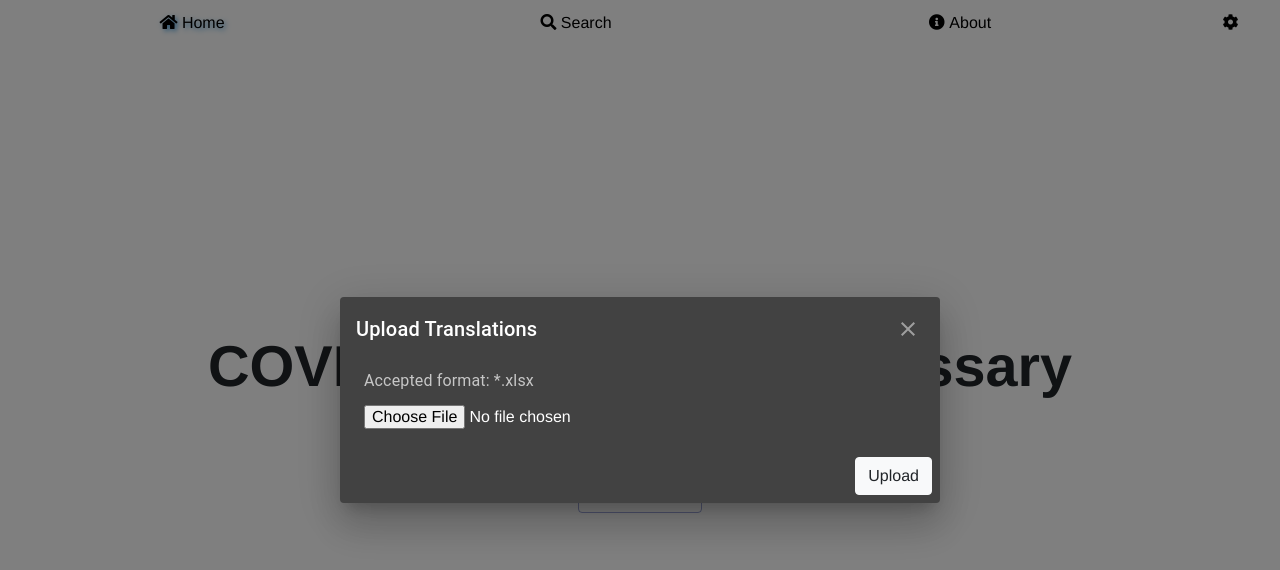
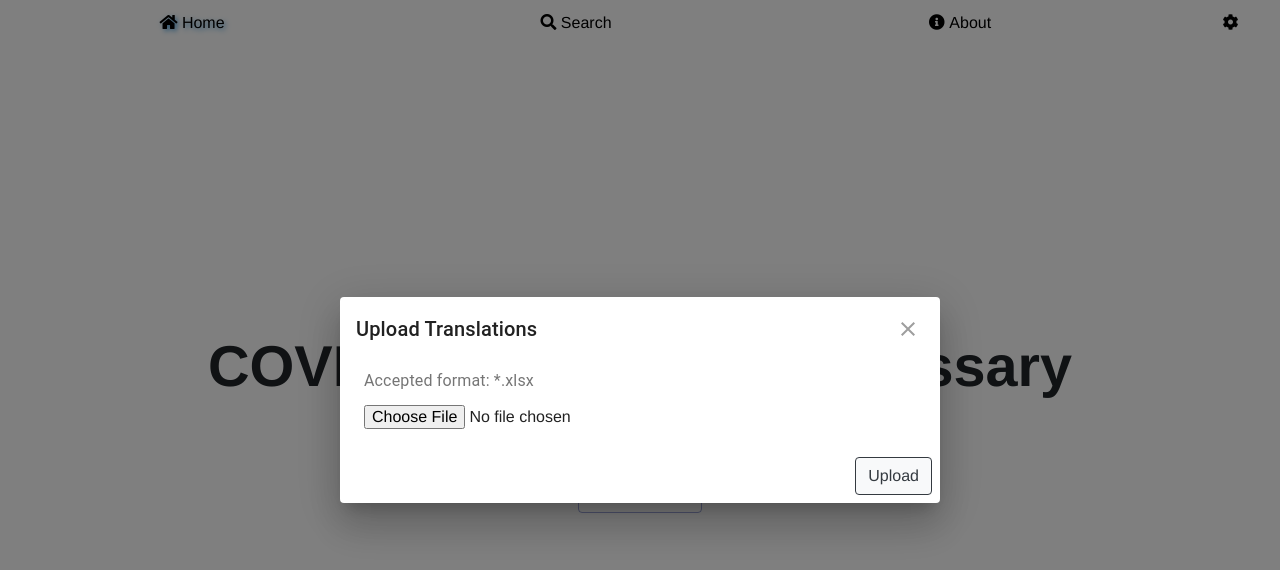
Before and after one commit to UoaWDCC/wdcc-cmlg-frontend, a React (Create React App) app: page / in a window 1280 px wide. Both pictures are taken after a click on the button "OPEN MODAL". Shown: the top 570 px of the page. Built offline with nearby package versions, Linux system fonts and the light colour scheme.

Commit message:
[CMLG-040] adding darkmode to the upload popup
Moving all CSS to one CSS.js file
Changing classes applied on component based on if the system is in darkmode or not

```diff
--- a/src/components/UploadPopUp.js
+++ b/src/components/UploadPopUp.js
@@ -1,42 +1,18 @@
 import { DialogContent, DialogContentText, DialogActions, IconButton, Typography, withStyles } from '@material-ui/core';
-import { createMuiTheme, ThemeProvider } from '@material-ui/core/styles';
 import CloseIcon from '@material-ui/icons/Close';
 import { Dialog, Button } from '@material-ui/core';
 import MuiDialogTitle from '@material-ui/core/DialogTitle';
 
-import React, { useMemo, useState } from 'react';
-import "../css/UploadPopUp.css";
-
-// From https://material-ui.com/components/dialogs/#customized-dialogs
-const styles = (theme) => ({
-    root: {
-        margin: 0,
-        padding: theme.spacing(2),
-    },
-    closeButton: {
-        position: 'absolute',
-        right: theme.spacing(1),
-        top: theme.spacing(1),
-        color: theme.palette.grey[500],
-    },
-});
+import React, { useState } from 'react';
+import useStyles from '../css/UploadPopupsCss';
 
 const errorMsgText = {
     invalidExtension: "Invalid file extension ",
     invalidHeaders: "Invalid file format – Columns must be in the following order: Chinese, Pinyin, English, Italian, Arabic, Serbian, Croatian, Russian, German, Hebrew,  French,  Hungarian,  Slovak,  Spanish, Português, Türkçe, Greek, Romanian"
 }
 
-function UploadPopUp() {
-    const darkMode = true;
-    const theme = useMemo(
-        () =>
-            createMuiTheme({
-                palette: {
-                    type: darkMode ? 'dark' : 'light',
-                },
-            }),
-        [darkMode],
-    );
+function UploadPopUp({ darkMode }) {
+    const classes = useStyles();
 
     const [file, setFile] = useState();
     const [error, setError] = useState("");
@@ -75,13 +51,20 @@ function UploadPopUp() {
     };
 
     // From https://material-ui.com/components/dialogs/#customized-dialogs
-    const DialogTitle = withStyles(styles)((props) => {
-        const { children, classes, onClose, ...other } = props;
+    const DialogTitle = ((props) => {
+        const { children, onClose, ...other } = props;
         return (
-            <MuiDialogTitle disableTypography className={classes.root} {...other}>
+            <MuiDialogTitle disableTypography classes={{
+                root: classes.dialogTitle
+            }} {...other}>
                 <Typography variant="h6">{children}</Typography>
                 {onClose ? (
-                    <IconButton aria-label="close" className={classes.closeButton} onClick={onClose}>
+                    <IconButton aria-label="close"
+                        classes={{
+                            root: `${classes.dialogCloseButton} ${darkMode ? classes.dialogCloseButtonDark : ""}`
+                        }}
+                        onClick={onClose}
+                    >
                         <CloseIcon />
                     </IconButton>
                 ) : null}
@@ -96,23 +79,33 @@ function UploadPopUp() {
                 Open modal
             </Button>
             {/* TO BE REMOVED */}
-            <ThemeProvider theme={theme}>
-                <Dialog open={open} onClose={handleClose} aria-labelledby="form-dialog-title" fullWidth={true} maxWidth='sm'>
+            <Dialog
+                open={open} onClose={handleClose} aria-labelledby="form-dialog-title"
+                fullWidth={true} maxWidth='sm'
+                classes={{
+                    paper: darkMode ? classes.dialogPaper : ""
+                }}
+            >
                 <DialogTitle id="form-dialog-title" onClose={handleClose}>Upload Translations</DialogTitle>
                 <DialogContent>
-                        <DialogContentText>
+                    <DialogContentText classes={{
+                        root: darkMode ? classes.dialogContentTextDark : ""
+                    }}>
                         Accepted format: *.xlsx
                     </DialogContentText>
                     <input type="file" accept=".xlsx" onChange={onFileChangeHandler} />
-                        <p id="error-msg">{error}</p>
+                    <p
+                        className={ `${ classes.errorMsg } ${ darkMode ? classes.errorMsgDark : classes.errorMsgLight }` }
+                    >
+                        {error}
+                    </p>
                 </DialogContent>
                 <DialogActions>
-                        <button onClick={handleUploadSubmit} className={`btn btn-light`}>Upload</button>
+                    <button onClick={handleUploadSubmit} className={
+                        `btn btn-light btn-outline-dark ${ darkMode? "btn-dark-mode" : "" } `}
+                    >Upload</button>
                 </DialogActions>
             </Dialog>
-            </ThemeProvider>
-
-
         </div>
     );
 }
--- a/src/components/WelcomePage.js
+++ b/src/components/WelcomePage.js
@@ -13,7 +13,7 @@ class WelcomePage extends React.Component {
                     <button type="button" className={ ` btn welcomeBtn btn-outline-dark
                     ${ this.props.darkMode? "btn-dark-mode" : "" } ` }>Start searching</button>
                 </Link>
-                <UploadPopUp></UploadPopUp>
+                <UploadPopUp darkMode={this.props.darkMode}></UploadPopUp>
             </div>
 
         );
--- a/src/css/UploadPopUp.css
+++ /dev/null
@@ -1,6 +0,0 @@
-#error-msg {
-    font-family: Arial, Helvetica, sans-serif;
-    color: red;
-    margin-top: 12px;
-    margin-bottom: 0px;
-}
--- /dev/null
+++ b/src/css/UploadPopupsCss.js
@@ -0,0 +1,42 @@
+import { makeStyles } from "@material-ui/core";
+
+const useStyles = makeStyles((theme) => ({
+    dialogPaper: {
+        backgroundColor: '#262626',
+        border: 'white solid',
+        color: 'white',
+    },
+    dialogContentTextDark: {
+        color: 'white'
+    },
+    dialogTitle: {
+        margin: 0,
+        padding: theme.spacing(2),
+    },
+    dialogCloseButton: {
+        position: 'absolute',
+        right: theme.spacing(1),
+        top: theme.spacing(1),
+        color: theme.palette.grey[500],
+    },
+    dialogCloseButtonDark: {
+        color: 'white',
+        '&:hover': {
+            background: "grey"
+        }
+    },
+    errorMsg: {
+        fontFamily: 'Arial, Helvetica, sans-serif',
+        color: 'red',
+        marginTop: '12px',
+        marginBottom: '0px',
+    },
+    errorMsgLight: {
+        color: 'red',
+    },
+    errorMsgDark: {
+        color: '#cf6679'
+    }
+}));
+
+export default useStyles;
```
Lines whose indentation alone changed are shown as unchanged.
